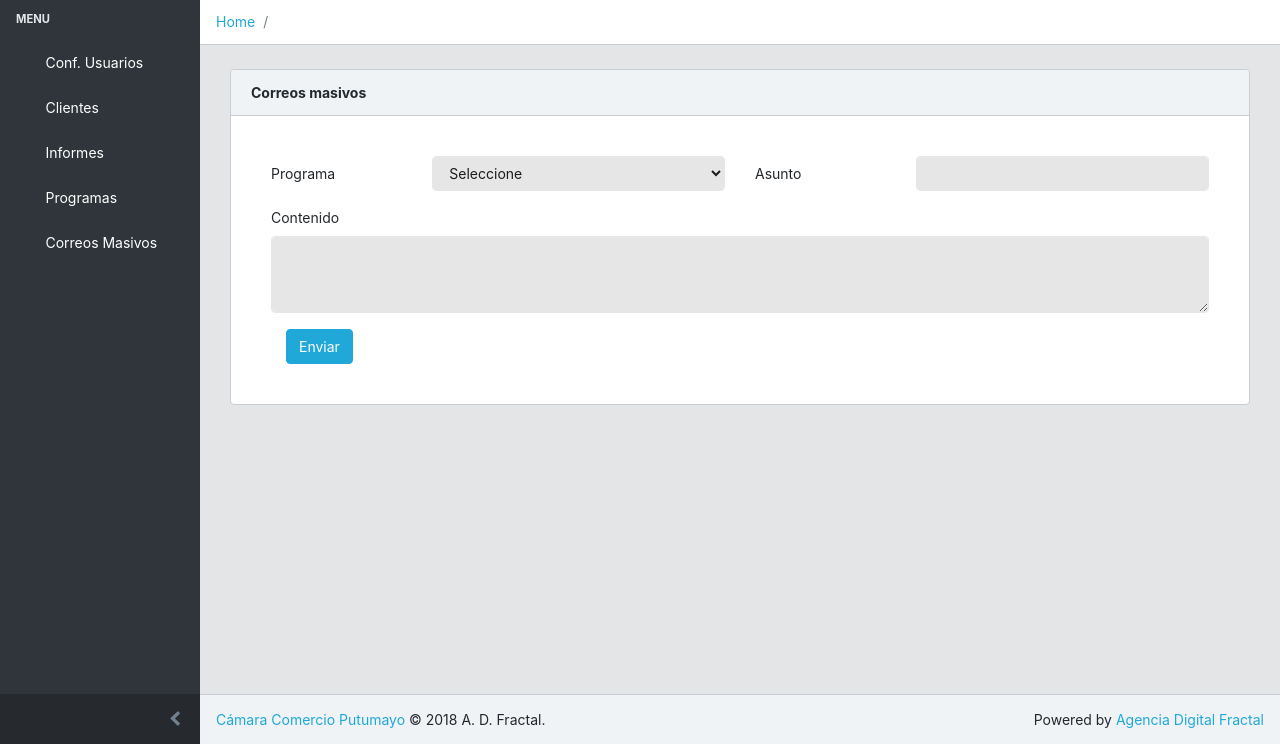
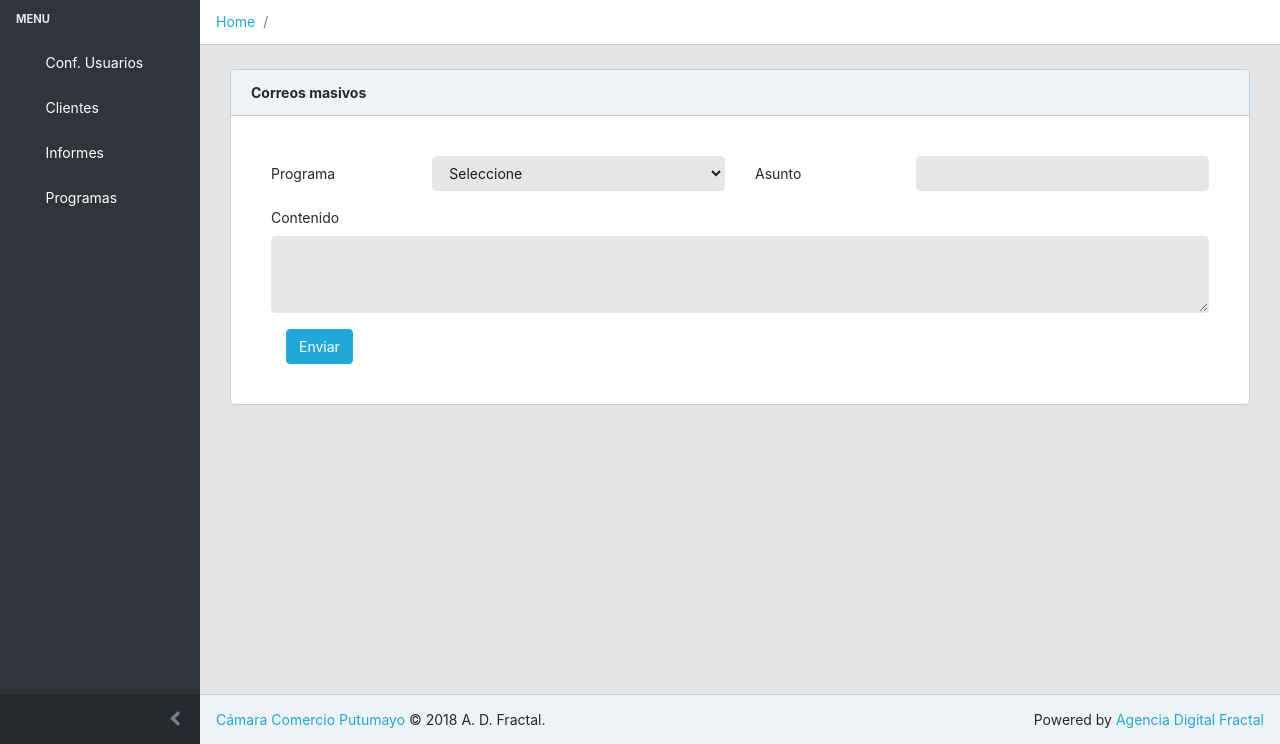
Before and after one commit to FractalAgenciaDigital/cdeputumayo, a PHP site: page /login/correos_masivos.php in a window 1280 px wide. Shown: the part 56-800 px from the top of the page. Run offline with PHP 8.4, Linux system fonts and the light colour scheme; a user stored in the database is signed in; data that the repository does not hold is empty; some libraries are stand-ins or nearby versions.

Commit message:
correos masivos 3

```diff
--- a/diligencias_ajax.php
+++ b/diligencias_ajax.php
@@ -390,7 +390,6 @@
                   <td>".$fila2['fecha_matricula']."</td>
                   <td>".$fila2['programa_ccp']."</td>";
                     foreach($programas3 as $p) {
-
                         if(isset($aux_pxd_x_id_pro[$p['id']])){
                            $tbody.="<td>Si</td><td>".$aux_pxd_x_id_pro[$p['id']]['recive_apoyo']."</td><td>".$aux_pxd_x_id_pro[$p['id']]['dinero_espcie']."</td><td>".$aux_pxd_x_id_pro[$p['id']]['descrip_val']."</td>";
                         }
--- a/login/informes_ajax.php
+++ b/login/informes_ajax.php
@@ -52,9 +52,11 @@
                 : ($fila['forte'] == '4'? 'Ferias, Misiones, otros.' : '')));
 
             $fechaSol = explode('-', explode(' ', $fila['create_at'])[0]);
-            $create_at = $fechaSol[2]."/".$fechaSol[1]."/".$fechaSol[0];
+            $create_at = $fechaSol[2] . "/" . $fechaSol[1] . "/" . $fechaSol[0];
+
             $fechaSol = explode('-', explode(' ', $fila['updated_at'])[0]);
             $update_at = $fechaSol[2]."/".$fechaSol[1]."/".$fechaSol[0];
+
             $tbody .= "
             <tr>
                 <td>$cont</td>
--- a/login/lateral.php
+++ b/login/lateral.php
@@ -18,10 +18,10 @@
         <a class="nav-link" href="proyectos.php?ruta=Proyectos">
         <i class="nav-icon cui-file"></i> Programas</a>
       </li>
-      <li class="nav-item">
+  <!--<li class="nav-item">
         <a class="nav-link" href="correos_masivos.php?ruta=correos_masivos">
         <i class="nav-icon cui-file"></i> Correos Masivos</a>
-      </li>
+      </li>-->
       <li class="divider">
       </li>
     </ul>
--- a/site/index.html
+++ b/site/index.html
@@ -126,8 +126,8 @@
           width:          1px;
           margin-top: 0px;
           margin-bottom: 0px;
-    margin-right: 7px;
-">
+          margin-right: 7px;">
+
         <a class="navbar-brand">
           <img src="assets/img/navbar-logo.png" width="160"  class="d-inline-block align-top" alt="">
         </a>
```
Also changed, not shown: login/cabecera.php (line endings or trailing spaces), login/informe.php (line endings or trailing spaces). Lines whose indentation alone changed are shown as unchanged.
